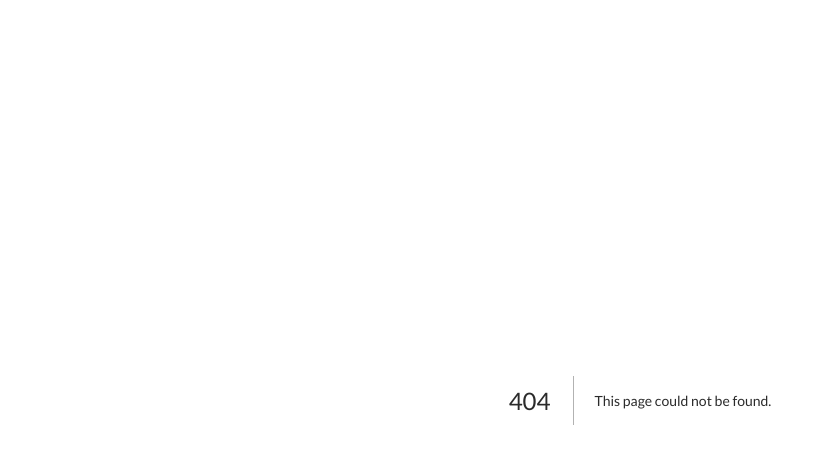
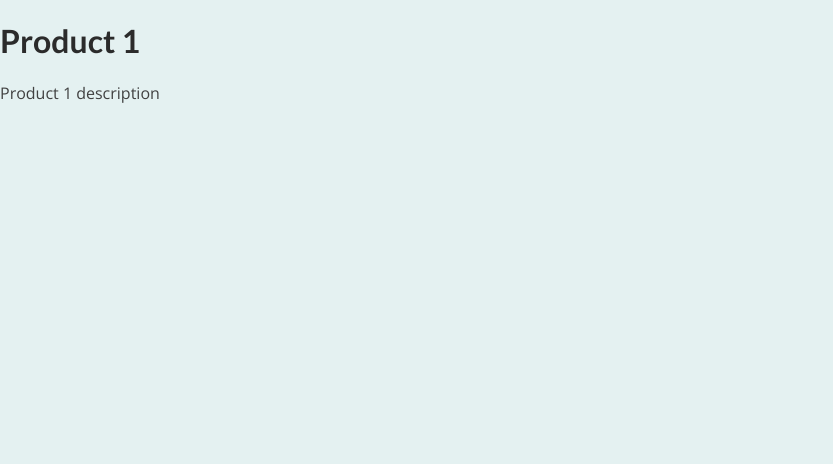
Before and after one commit to saturdayclass/nextjs-prerender-datafetching, a Next.js app: page /p1/ in a window 1280 px wide. Before the commit this address had no page. Shown: the top 464 px of the page, without its empty margins (0-833 px from the left). Built offline with nearby package versions, Linux system fonts and the light colour scheme.

Commit message:
update: added example getStaticPaths

```diff
--- a/data/dummy-backend.json
+++ b/data/dummy-backend.json
@@ -1,7 +1,15 @@
 {
   "product": [
-    { "id": "p1", "title": "Product 1" },
-    { "id": "p2", "title": "Product 2" },
-    { "id": "p3", "title": "Product 3" }
+    {
+      "id": "p1",
+      "title": "Product 1",
+      "description": "Product 1 description"
+    },
+    {
+      "id": "p2",
+      "title": "Product 2",
+      "description": "Product 2 description"
+    },
+    { "id": "p3", "title": "Product 3", "description": "Product 3 description" }
   ]
 }
--- /dev/null
+++ b/pages/[productId].js
@@ -0,0 +1,50 @@
+import path from 'path';
+import fs from 'fs/promises';
+function ProductDetailPage(props) {
+  const { loadedProduct } = props;
+
+  if (!loadedProduct) {
+    return <p>Loading...</p>;
+  }
+  return (
+    <>
+      <h1>{loadedProduct.title}</h1>
+      <p>{loadedProduct.description}</p>
+    </>
+  );
+}
+
+export default ProductDetailPage;
+
+const getData = async () => {
+  const filePath = path.join(process.cwd(), 'data', 'dummy-backend.json');
+  const jsonData = await fs.readFile(filePath);
+  const data = JSON.parse(jsonData);
+  return data;
+};
+
+export async function getStaticProps(context) {
+  const { params } = context;
+
+  const productId = params.productId;
+  const data = await getData();
+
+  const product = data.product.find((product) => product.id === productId);
+
+  return {
+    props: {
+      loadedProduct: product,
+    },
+  };
+}
+
+export async function getStaticPaths() {
+  const data = await getData();
+  const ids = data.product.map((product) => product.id);
+  const pathWithParams = ids.map((id) => ({ params: { productId: id } }));
+
+  return {
+    paths: pathWithParams,
+    fallback: false,
+  };
+}
--- a/pages/index.js
+++ b/pages/index.js
@@ -1,12 +1,15 @@
 import path from 'path';
 import fs from 'fs/promises';
+import Link from 'next/link';
 function Home(props) {
   const { products } = props;
 
   return (
     <ul>
       {products.map((product) => (
-        <li key={product.id}>{product.title}</li>
+        <li key={product.id}>
+          <Link href={`/${product.id}/`}>{product.title}</Link>
+        </li>
       ))}
     </ul>
   );
```
